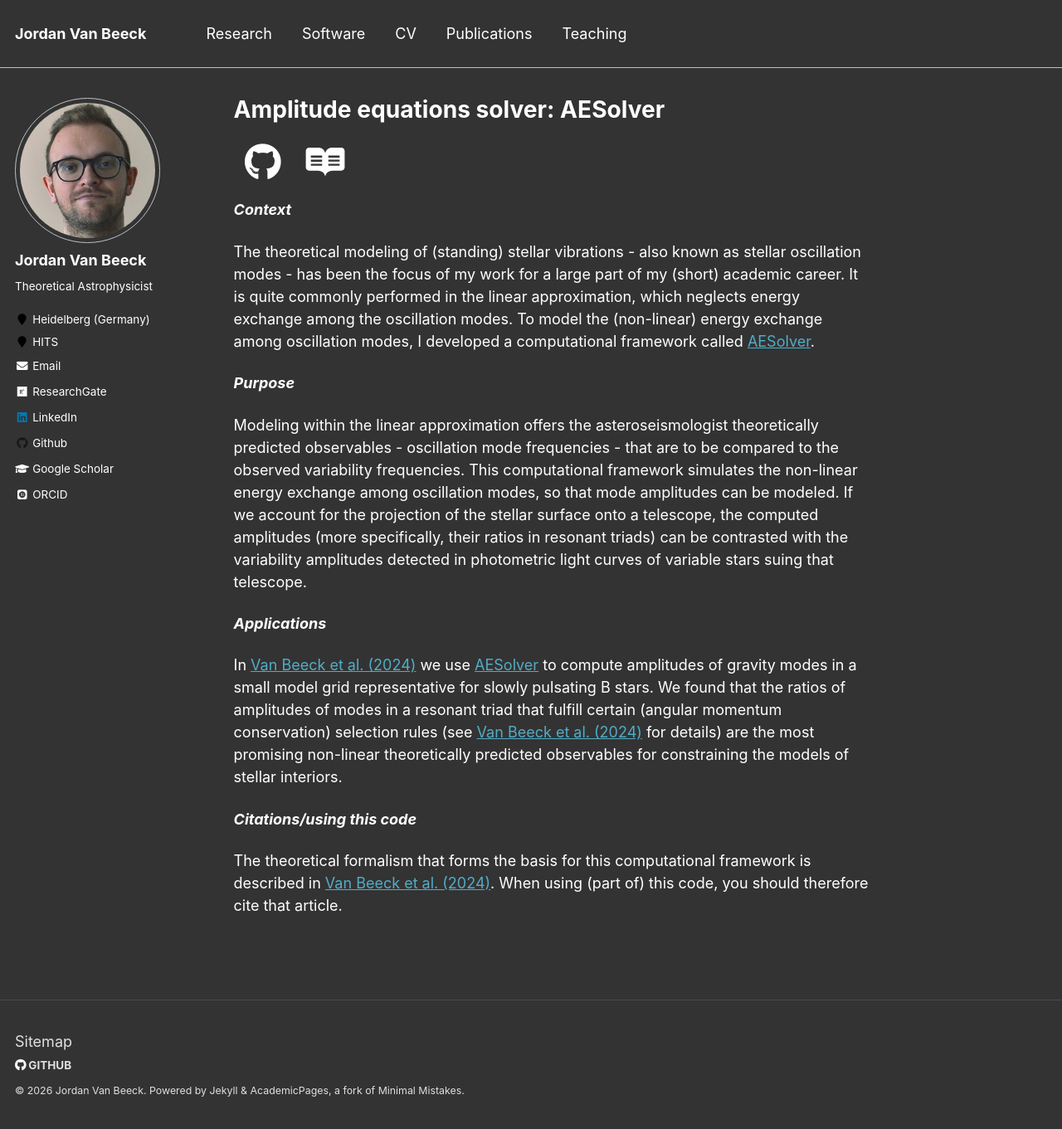
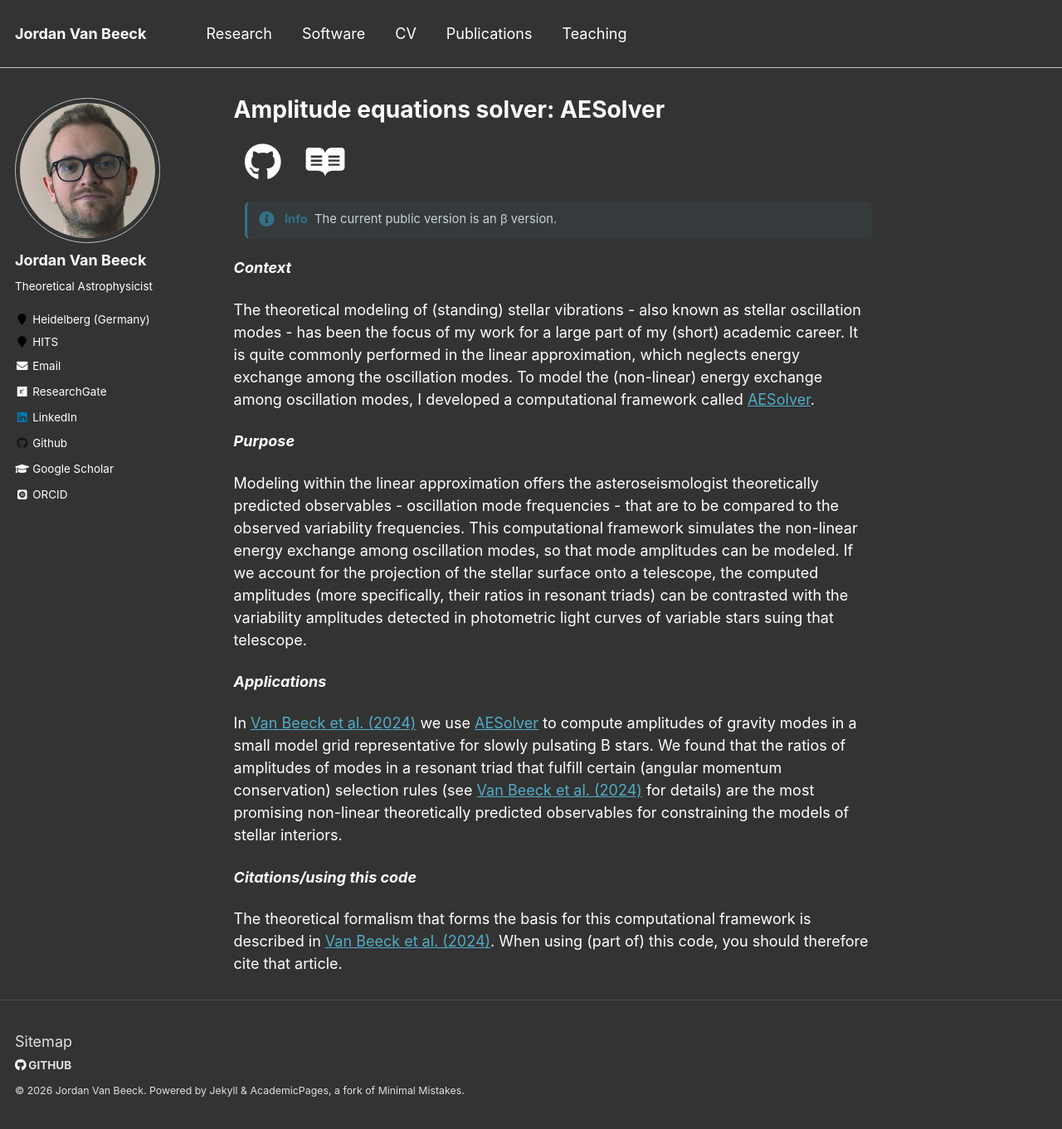
Before and after one commit to JVB11/jvb11.github.io, a Jekyll site: the page built from _software/AESolver.md, in a window 1280 px wide and 1361 px high. Shown: the whole window at 83% size. Built offline with Jekyll 4.4.1, drawn with Linux system fonts in a browser that asks for light colours; some web fonts are replaced.

Commit message:
add info box

```diff
--- a/_software/AESolver.md
+++ b/_software/AESolver.md
@@ -13,6 +13,10 @@ header:
   repo_hover="GitHub repository of AESolver"
   doc_url="https://jvb11.github.io/AESolver/"
   doc_hover="Documentation of AESolver" %}
+
+{% include work-in-progress-warning-links.html
+   type="info"
+   text="The current public version is an &beta; version." %}
 
 _**Context**_
 
```
